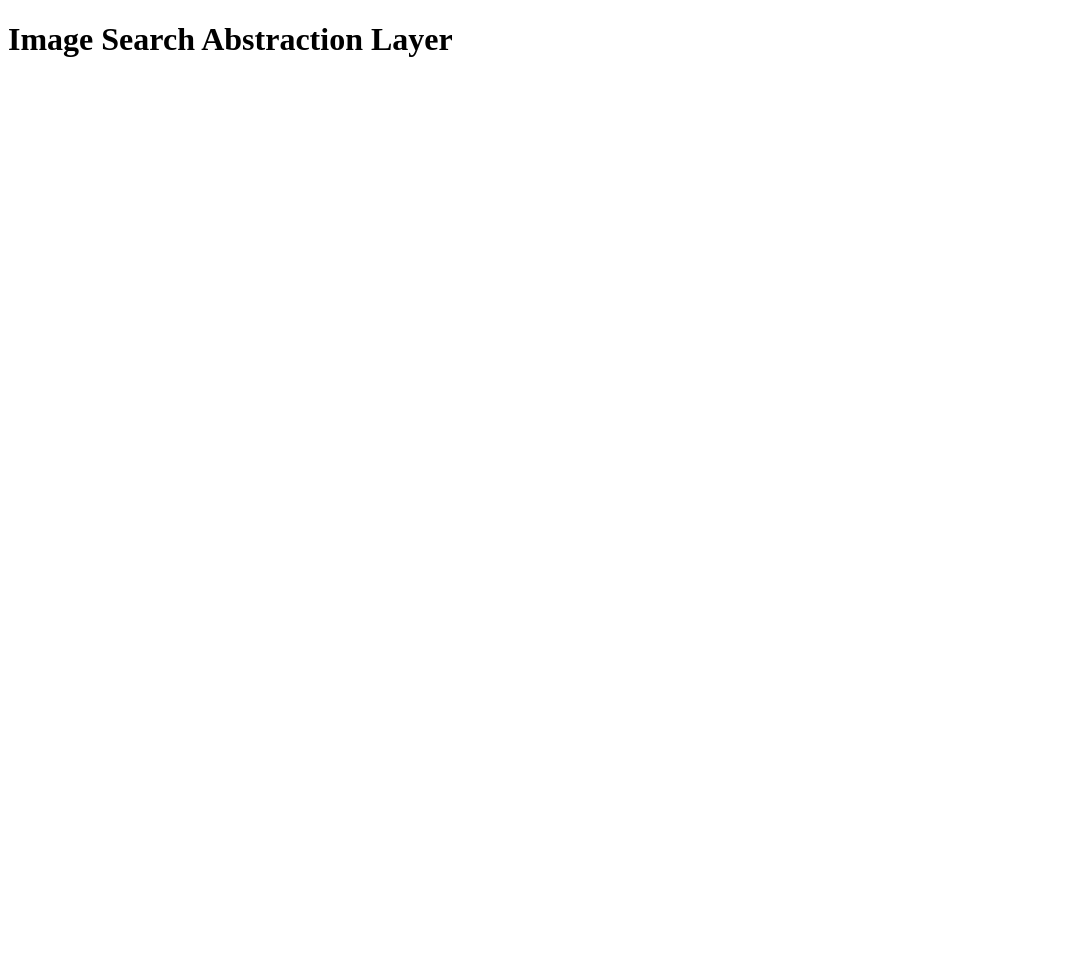
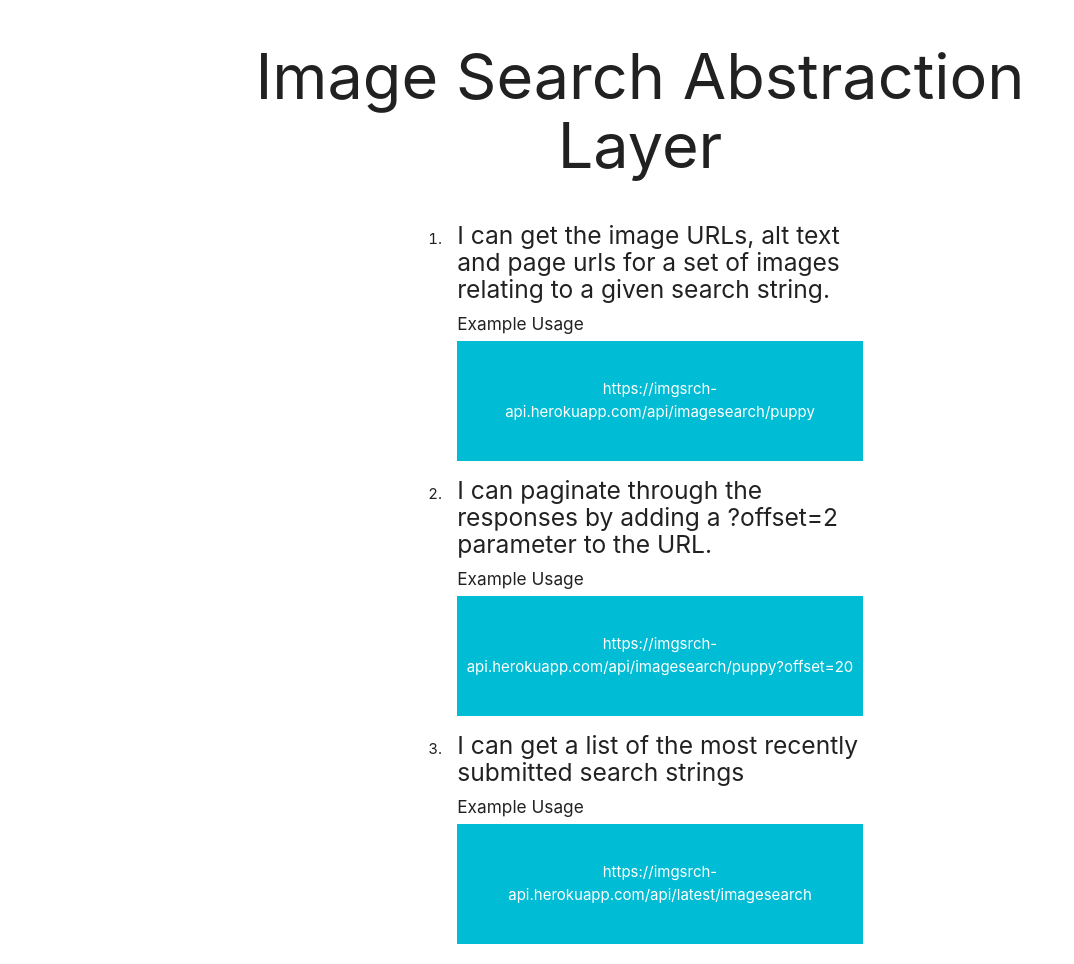
Before and after one commit to amandarfernandes/image-search-microservice, a website: page public/index.html in a window 1280 px wide. Shown: the whole page, without its empty margins (0-1074 px from the left). Before the commit the page ends 800 px from the top, so only its background shows below. Drawn offline with nearby package versions, Linux system fonts and the light colour scheme.

Commit message:
changed index.html

```diff
--- a/public/index.html
+++ b/public/index.html
@@ -5,11 +5,55 @@
     <meta charset="UTF-8">
     <meta name="viewport" content="width=device-width, initial-scale=1.0">
     <meta http-equiv="X-UA-Compatible" content="ie=edge">
-    <title>Document</title>
+    <link rel="stylesheet" href="https://cdnjs.cloudflare.com/ajax/libs/materialize/1.0.0-beta/css/materialize.min.css">
+
+    <title>FCC's Image Search Abstract Layer API</title>
+
 </head>
 
 <body>
-    <h1>Image Search Abstraction Layer</h1>
+    <div class="container">
+        <h1 class="center">Image Search Abstraction Layer</h1>
+        <div class=" row ">
+            <ol>
+                <li class="col s6 offset-s3">
+                    <h5>I can get the image URLs, alt text and page urls for a set of images relating to a given search string.</h5>
+                    <h6>Example Usage</h6>
+                    <div class="center cyan white-text">
+                        <br>
+                        <p>https://imgsrch-api.herokuapp.com/api/imagesearch/puppy</p>
+                        <br>
+                    </div>
+                </li>
+
+                <li class="col s6 offset-s3">
+                    <h5>I can paginate through the responses by adding a ?offset=2 parameter to the URL.</h5>
+                    <h6>Example Usage</h6>
+                    <div class="center cyan white-text">
+                        <br>
+                        <p>https://imgsrch-api.herokuapp.com/api/imagesearch/puppy?offset=20</p>
+                        <br>
+                    </div>
+                </li>
+
+                </li>
+                <li class="col s6 offset-s3">
+                    <h5>I can get a list of the most recently submitted search strings</h5>
+                    <h6>Example Usage</h6>
+                    <div class="center cyan white-text">
+                        <br>
+                        <p>https://imgsrch-api.herokuapp.com/api/latest/imagesearch</p>
+                        <br>
+                    </div>
+                </li>
+
+                </li>
+
+            </ol>
+
+
+        </div>
+    </div>
 </body>
 
 </html>
```
